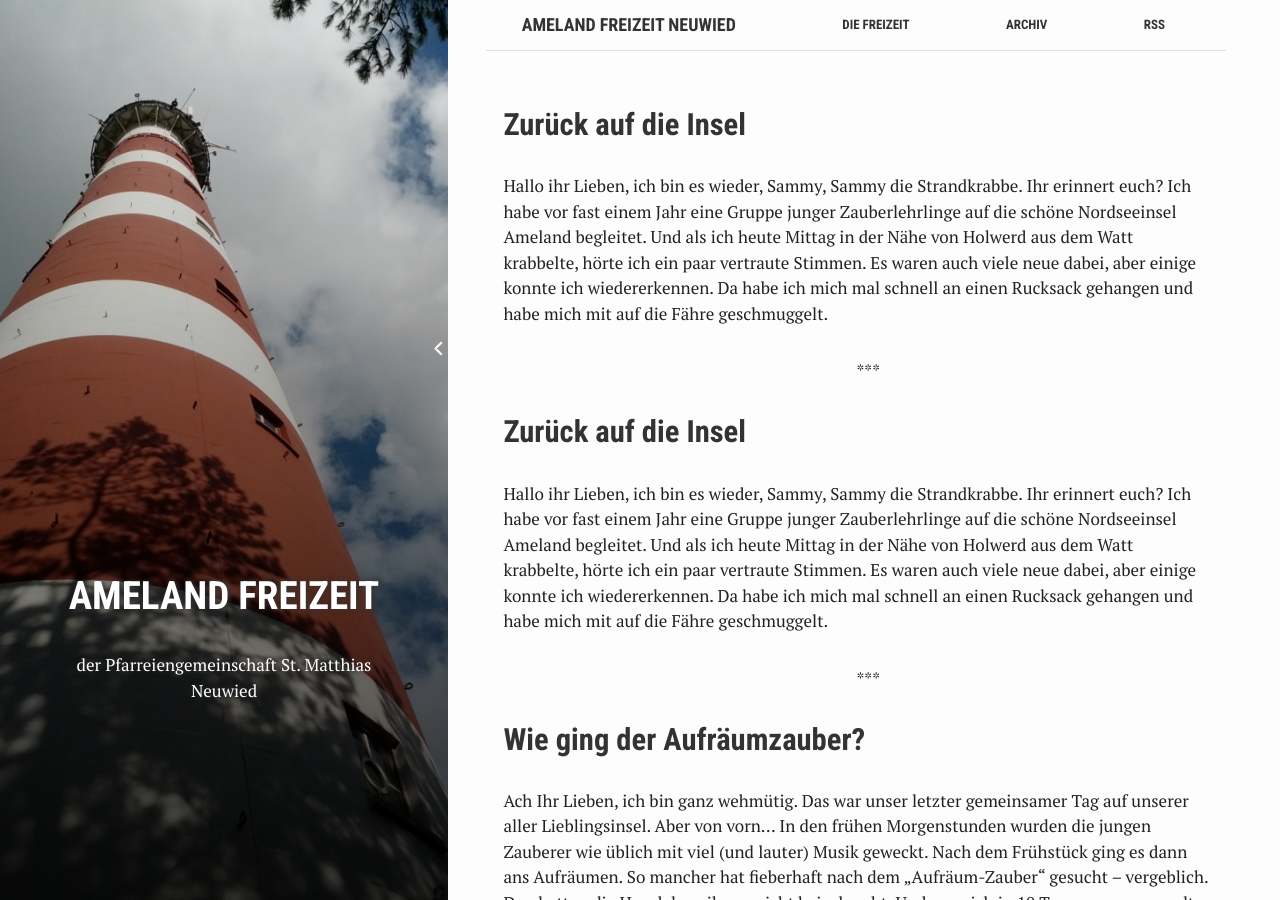
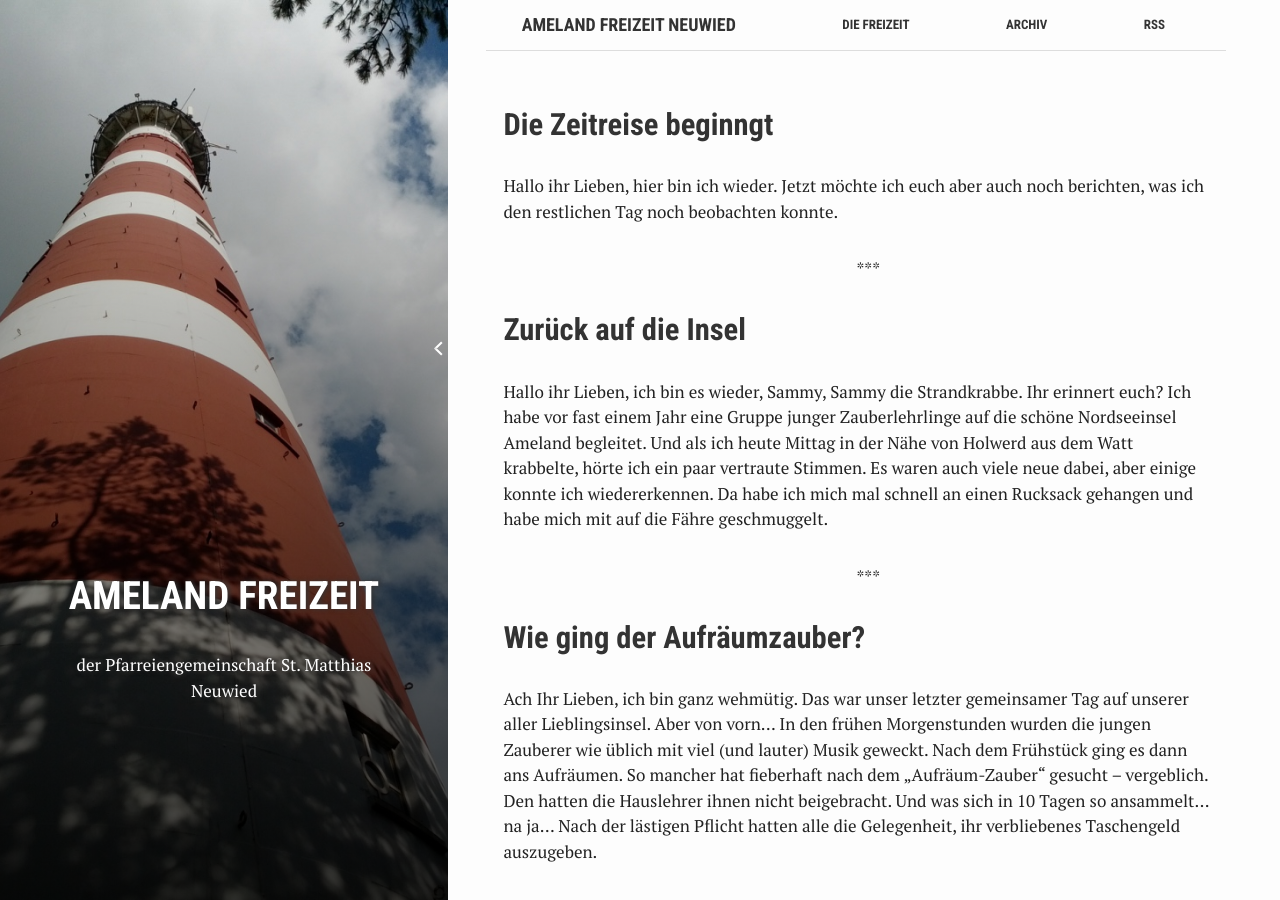
Before and after one commit to deichcode/AmelandFreizeitBlog, a Jekyll site: the page built from index.html, in a window 1280 px wide and 900 px high. Built offline with Jekyll 4.4.1, drawn with Linux system fonts in a browser that asks for light colours; some of the changed lines change nothing that is shown.

Commit message:
[post_2017_02]adds post 'Die Zeitreise beginnt'

```diff
--- a/_posts/2017/2017-07-03-die-zeitreise-beginnt.md
+++ b/_posts/2017/2017-07-03-die-zeitreise-beginnt.md
@@ -1,22 +1,21 @@
 ---
-bg: posts/2017/07_03.jpg
 layout: post
-title:  Zurück auf die Insel
-crawlertitle: Zurück auf die Insel
-summary: Zurück auf die Insel
-date: 03. Juli 2017 14:07
+title:  Die Zeitreise beginngt
+crawlertitle: Die Zeitreise beginnt
+summary: Die Zeitreise beginnt
+date: 03. Juli 2017 23:00
 categories: posts
 tags: ['Sommerfreizeit 2017']
 author: Sören Schröder
 ---
 
-Hallo ihr Lieben, ich bin es wieder, Sammy, Sammy die Strandkrabbe. Ihr erinnert euch? Ich habe vor fast einem Jahr eine Gruppe junger Zauberlehrlinge auf die schöne Nordseeinsel Ameland begleitet. Und als ich heute Mittag in der Nähe von Holwerd aus dem Watt krabbelte, hörte ich ein paar vertraute Stimmen. Es waren auch viele neue dabei, aber einige konnte ich wiedererkennen. Da habe ich mich mal schnell an einen Rucksack gehangen und habe mich mit auf die Fähre geschmuggelt.
+Hallo ihr Lieben, hier bin ich wieder. Jetzt möchte ich euch aber auch noch berichten, was ich den restlichen Tag noch beobachten konnte.
 
-Ich kann euch leider nicht viel darüber berichten wie die Gruppe wieder den Weg nach Holwerd gefunden hat, aber so wie die aussahen, sind sie schon ganz schön lange wach. Es gab wohl unterwegs auch einen Film, von einem komischen Wesen in einem Taucheranzug und Sommersprossen haben sie geredet, vielleicht haben sie auf der Fahrt aber auch nur wild geträumt.
+Puhh da bin ich aber ganz schön durchgepustet worden. Über die Wattensee hat ein ganz schön rauer Wind gefegt, als sich die Gruppe mit mir als blindem Passagier auf die Überfahrt nach Ameland gemacht hat. Nachdem dann auch der letzte seinen Koffer wieder gefunden hat, konnte ich sehen, wie diese in einen großen Anhänger geladen wurden. Im Anschluss machte sich die Gruppe auf den Weg zum Haus "De Westhoek" im Ort Buren. Ich konnte ja entspannt im Rucksack reisen, aber das ein oder andere Kind habe ich schon quengeln gehört. Aber am Ende haben es natürlich alle ohne Problem geschafft den kurzen Fußmarsch zum Haus zurückzulegen.
 
-Jetzt werde ich mich mal schnell in den Rucksack verkriechen, nicht dass sie mich noch finden. Ich erzähle heute Abend dann wie der Tag weiter gegangen ist und was das für eine Gruppe ist, sie kommen mir aber nicht wie Zauberlehrlinge vor. Bis heute Abend!
+Am Haus angekommen, warteten dort auch schon die Koffer auf die Kinder und Betreuer, welche nach einer kleinen Verschnaufpause zum Trinken auf die Zimmer gebracht wurden. Ich hatte schon das Gefühl, dass die Überfahrt ganz schön lange gedauert hatte. Als es kurz nach dem Beziehen der Zimmer schon danach aus sah, als würde es bald etwas zu essen geben, wurde dieses bestätigt. Im Anschluss habe sich die Kinder, auf der Wiese hinter dem Haus, bei ein paar Spielen etwas besser kennen gelernt. Außerdem habe ich endlich herausbekommen auf welcher Mission hier alle sind. Es klingt sicher verrückt aber ich bin mir ganz sicher das sie gesagt haben, dass sie auf eine Zeitreise gehen wollen. Ich weiß zwar nicht wie das gehen soll, aber wir werden sehen…
 
-Alles Liebe
-Euer Sammy
+Gestärkt von leckeren Spaghetti Napoli ging es dann zum letzten Programmpunkt des Tages. Ich war dabei, als sich die Gruppe im Großen Saal getroffen hat, um darüber zu sprechen welche Regeln denn für die nächsten Tage auf der Insel wichtig wären und sich in die kleinen Zeitreisegruppen aufzuteilen. Und dann wurde es nochmal Laut! In der Abendrunde wurden viele lustige und zum Schluss auch ein paar ruhige Lieder gesungen. Anschließend bin ich zurück in den Rucksack gekrabbelt und habe davon geträumt wie sich wohl so eine Zeitreise anfühlen wird…
 
-[![Ankunft am Fähranleger]({{site.baseurl}}{{ site.images }}/posts/2017/07_03.jpg)]({{site.baseurl}}{{site.images }}/posts/2017/07_03.jpg)
+Gäääääähn Bis morgen
+Sammy
```
